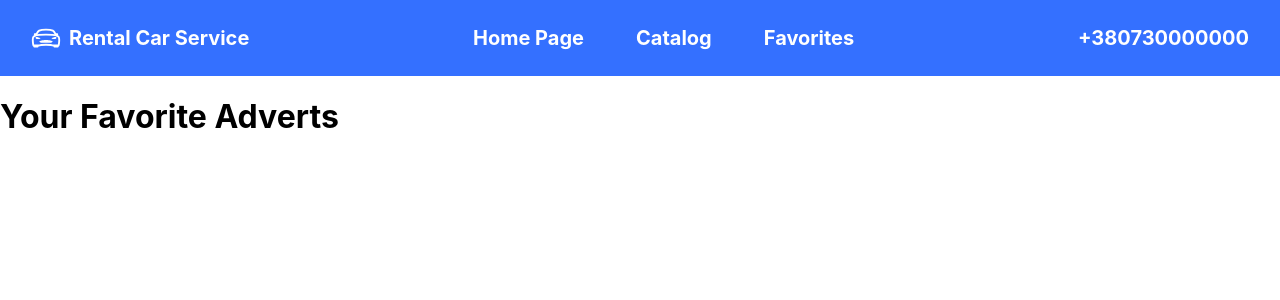
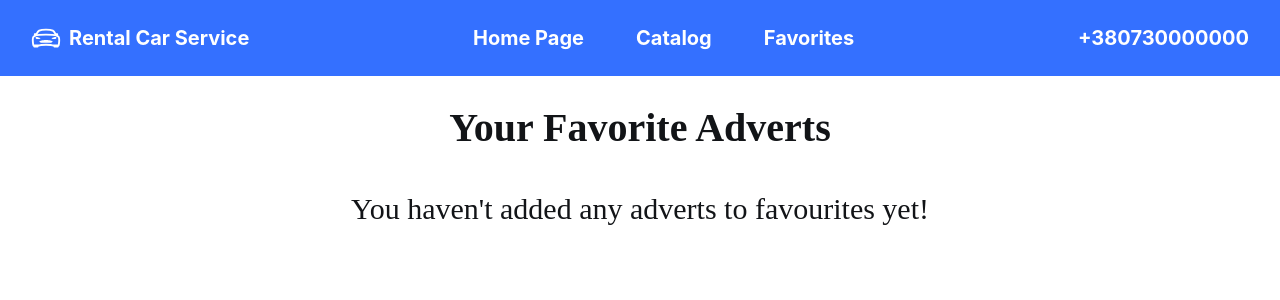
Before and after one commit to Vovap1991/rental-car-app, a React (Create React App) app: page /rental-car-app/favorites in a window 1280 px wide. Shown: the top 300 px of the page. Built offline with nearby package versions, Linux system fonts and the light colour scheme.

Commit message:
чуть обновил фейворит

```diff
--- a/src/pages/FavoritesPage/FavoritesPage.js
+++ b/src/pages/FavoritesPage/FavoritesPage.js
@@ -1,5 +1,7 @@
 import { useDispatch, useSelector } from 'react-redux';
 import {
+  FavoritePageCont,
+  FavoritePageTitle,
   AdvertsContainer,
   AdvertsList,
   AdvertsCard,
@@ -21,6 +23,7 @@ import {
   RentalButton,
   ModalContainer,
   CloseModalButton,
+  NoFavoritesCar,
 } from './FavoritesPage.styled.js';
 import normalHeart from '../../normal.svg';
 import closeIcon from '../../close-icon.svg';
@@ -75,14 +78,19 @@ const FavoritesPage = () => {
   };
 
   return (
-    <div>
-      <h1>Your Favorite Adverts</h1>
+    <FavoritePageCont>
+      <FavoritePageTitle>Your Favorite Adverts</FavoritePageTitle>
+
+      {favoriteCars.length !== 0 ? (
         <AdvertsContainer>
           <AdvertsList>
             {favoriteCars.map(car => (
               <AdvertsCard key={car.id}>
                 <FavoriteButton onClick={() => handleFavoriteButtonClick(car)}>
-                <img src={isFavorite(car) ? activeHeart : normalHeart} alt="" />
+                  <img
+                    src={isFavorite(car) ? activeHeart : normalHeart}
+                    alt=""
+                  />
                 </FavoriteButton>
 
                 <AdvertsImg src={car.img || defaultImg} alt={car.make} />
@@ -186,7 +194,10 @@ const FavoritesPage = () => {
                               ) : (
                                 <span
                                   key={partIndex}
-                                style={{ color: '#3470FF', fontWeight: '600' }}
+                                  style={{
+                                    color: '#3470FF',
+                                    fontWeight: '600',
+                                  }}
                                 >
                                   {'\u00A0'}
                                   {part}
@@ -212,13 +223,21 @@ const FavoritesPage = () => {
                 </div>
               </ModalContainer>
 
-            <RentalButton href={'tel:$+380730000000'} className="rental-button">
+              <RentalButton
+                href={'tel:$+380730000000'}
+                className="rental-button"
+              >
                 Rental car
               </RentalButton>
             </Modal>
           )}
         </AdvertsContainer>
-    </div>
+      ) : (
+        <NoFavoritesCar>
+          You haven't added any adverts to favourites yet!
+        </NoFavoritesCar>
+      )}
+    </FavoritePageCont>
   );
 };
 
--- a/src/pages/FavoritesPage/FavoritesPage.styled.js
+++ b/src/pages/FavoritesPage/FavoritesPage.styled.js
@@ -1,4 +1,23 @@
 import styled from 'styled-components';
+
+export const FavoritePageCont = styled.div`
+  display: flex;
+  flex-direction: column;
+  justify-content: center;
+`;
+
+export const FavoritePageTitle = styled.h1`
+  display: block;
+  margin: 0 auto;
+  color: #121417;
+  font-family: Manrope;
+  font-size: 40px;
+  font-style: normal;
+  font-weight: 600;
+  line-height: 1.4;
+  margin-top: 24px;
+  margin-bottom: 8px;
+`;
 
 export const ModalContainer = styled.div`
   position: relative;
@@ -250,3 +269,17 @@ export const CloseModalButton = styled.button`
   width: 24px;
   height: 24px;
 `;
+
+export const NoFavoritesCar = styled.div`
+  display: flex;
+  justify-content: center;
+  margin: 0;
+  color: #121417;
+  font-family: Manrope;
+  font-size: 30px;
+  font-style: normal;
+  font-weight: 500;
+  line-height: 1.4;
+  margin-top: 24px;
+  margin-bottom: 8px;
+`;
```
Lines whose indentation alone changed are shown as unchanged.
